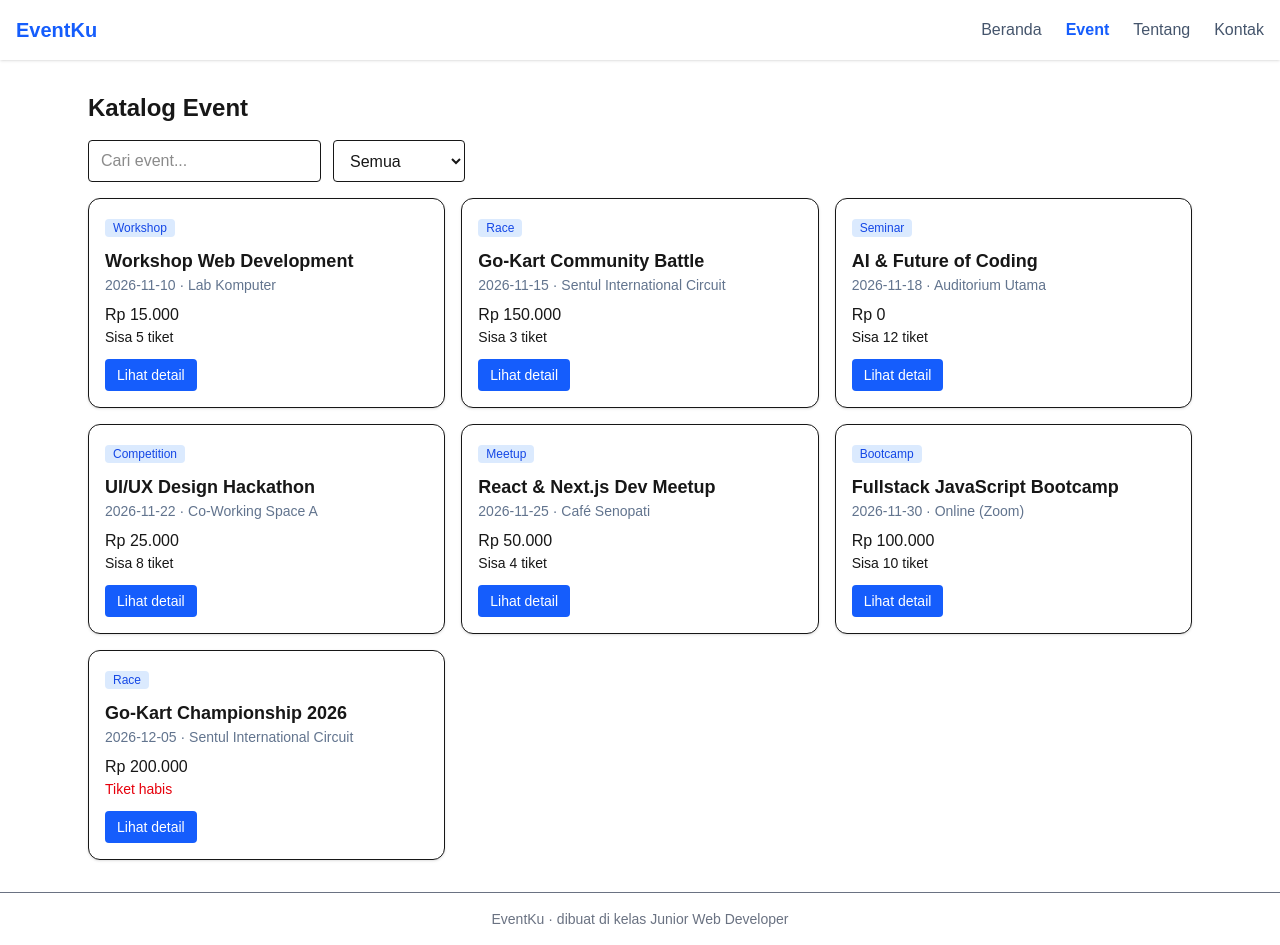
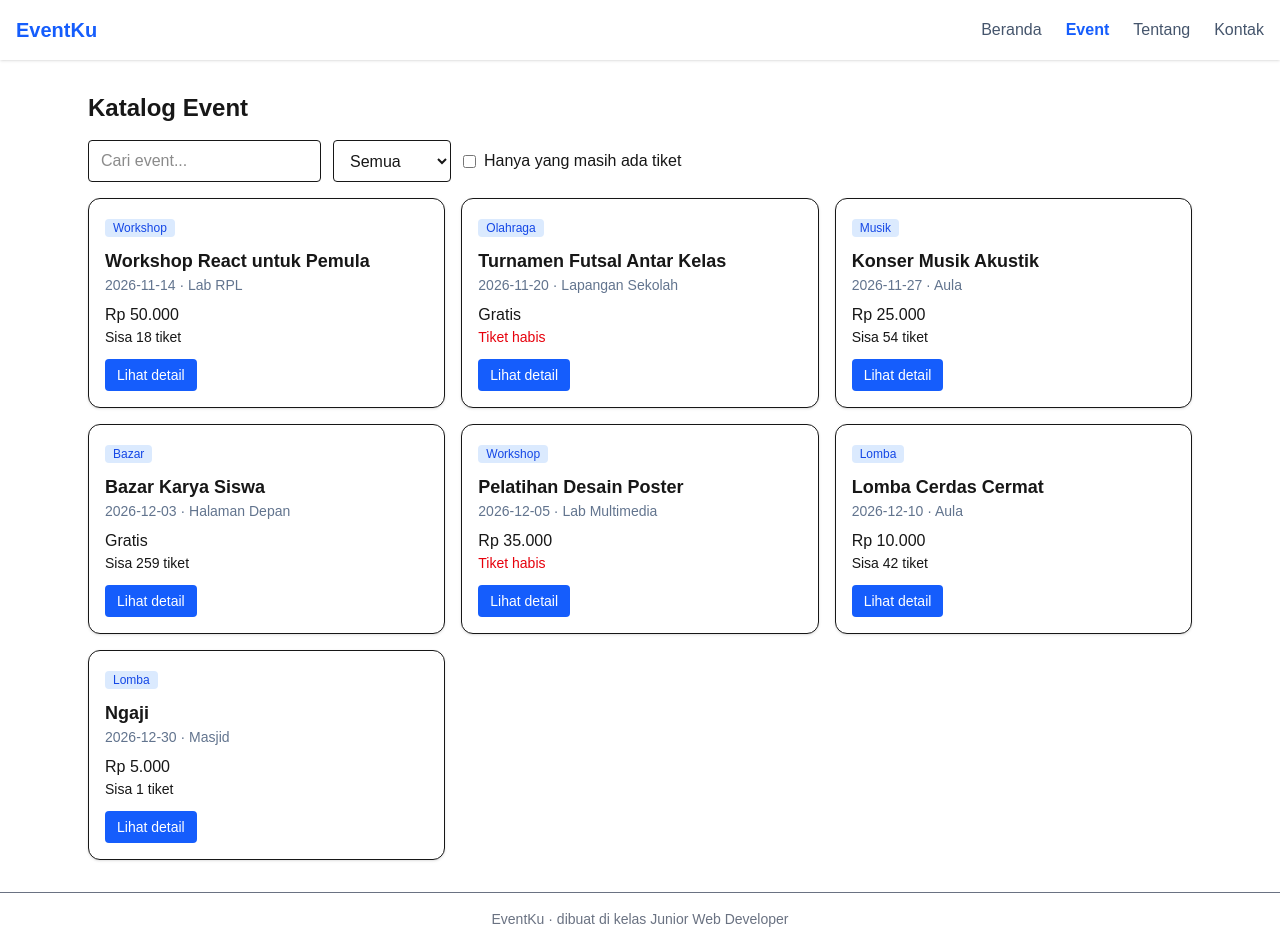
Before and after one commit to LodyGantengBet/latihan-nextjs, a Next.js app: page /event in a window 1280 px wide. Built offline with nearby package versions, Linux system fonts and the light colour scheme.

Commit message:
selasa misi5 menambahkan form pesan

```diff
--- a/app/event/[id]/page.tsx
+++ b/app/event/[id]/page.tsx
@@ -1,6 +1,7 @@
 import { notFound } from "next/navigation";
-import Link from "next/link"; // Tambahkan import Link ini
+import Link from "next/link";
 import { events, rupiah } from "../../../data/events";
+import FormPesan from "@/components/FormPesan";
 
 type PageProps = {
   params: Promise<{ id: string }>;
@@ -22,16 +23,22 @@ export default async function Detail({ params }: PageProps) {
       <span className="rounded bg-blue-100 px-2 py-0.5 text-xs text-blue-700">
         {event.kategori}
       </span>
+
       <h1 className="mt-2 text-3xl font-bold">{event.judul}</h1>
+
       <p className="mt-1 text-slate-500">
         {event.tanggal} · {event.lokasi}
       </p>
+
       <p className="mt-4 text-xl font-semibold">{rupiah(event.harga)}</p>
+
       <p className="text-slate-600">
         Sisa {sisa} dari {event.kuota} tiket
       </p>
 
-      {/* Kode tantangan di bawah ini */}
+      {/* Form pemesanan tiket */}
+      <FormPesan event={event} />
+
       <Link
         href="/event"
         className="mt-4 inline-block text-blue-600 hover:underline"
--- /dev/null
+++ b/components/FormPesan.tsx
@@ -0,0 +1,57 @@
+"use client";
+
+import { useState } from "react";
+import { rupiah, type Event } from "@/data/events";
+
+export default function FormPesan({ event }: { event: Event }) {
+  const sisa = event.kuota - event.terisi;
+  const [nama, setNama] = useState("");
+  const [jumlah, setJumlah] = useState(1);
+  const [pesan, setPesan] = useState("");
+  const [berhasil, setBerhasil] = useState(false);
+
+  function kirim(e: React.FormEvent) {
+    e.preventDefault();
+    setBerhasil(false);
+    if (nama.trim().length < 3) return setPesan("Nama minimal 3 huruf.");
+    if (jumlah < 1) return setPesan("Jumlah tiket minimal 1.");
+    if (jumlah > sisa) return setPesan(`Sisa tiket hanya ${sisa}.`);
+    setPesan("");
+    setBerhasil(true);
+  }
+
+  if (sisa === 0) {
+    return <p className="mt-6 font-medium text-red-600">Tiket sudah habis.</p>;
+  }
+
+  return (
+    <form onSubmit={kirim} className="mt-6 space-y-3 border-t pt-4">
+      <h2 className="text-lg font-semibold">Pesan tiket</h2>
+      <input
+        value={nama}
+        onChange={(e) => setNama(e.target.value)}
+        placeholder="Nama pemesan"
+        className="block w-full rounded border px-3 py-2"
+      />
+      <input
+        type="number"
+        value={jumlah}
+        onChange={(e) => setJumlah(Number(e.target.value))}
+        className="block w-32 rounded border px-3 py-2"
+      />
+      <p>
+        Total: <b>{rupiah(event.harga * jumlah)}</b>
+      </p>
+      {pesan && <p className="text-red-600">{pesan}</p>}
+      {berhasil && (
+        <p className="text-green-700">
+          Terima kasih {nama}! {jumlah} tiket dipesan (belum tersimpan, ini
+          masih latihan)
+        </p>
+      )}
+      <button className="rounded bg-blue-600 px-4 py-2 text-white hover:bg-blue-700">
+        Pesan
+      </button>
+    </form>
+  );
+}
--- a/components/KatalogInteraktif.tsx
+++ b/components/KatalogInteraktif.tsx
@@ -7,12 +7,14 @@ import KartuEvent from "./KartuEvent";
 export default function KatalogInteraktif({ events }: { events: Event[] }) {
   const [cari, setCari] = useState("");
   const [kategori, setKategori] = useState("Semua");
+  const [hanyaAdaTiket, setHanyaAdaTiket] = useState(false);
 
   const daftarKategori = ["Semua", ...new Set(events.map((e) => e.kategori))];
   const hasil = events.filter(
     (e) =>
       e.judul.toLowerCase().includes(cari.toLowerCase()) &&
-      (kategori === "Semua" || e.kategori === kategori),
+      (kategori === "Semua" || e.kategori === kategori) &&
+      (!hanyaAdaTiket || e.terisi < e.kuota),
   );
 
   return (
@@ -33,6 +35,14 @@ export default function KatalogInteraktif({ events }: { events: Event[] }) {
             <option key={k}>{k}</option>
           ))}
         </select>
+        <label className="flex items-center gap-2">
+          <input
+            type="checkbox"
+            checked={hanyaAdaTiket}
+            onChange={(e) => setHanyaAdaTiket(e.target.checked)}
+          />
+          Hanya yang masih ada tiket
+        </label>
       </div>
       {hasil.length === 0 ? (
         <p className="text-slate-500">Tidak ada event yang cocok.</p>
--- a/data/events.ts
+++ b/data/events.ts
@@ -5,8 +5,6 @@ export type Event = {
   tanggal: string;
   lokasi: string;
   harga: number;
-  gambar: string;
-  deskripsi: string;
   kuota: number;
   terisi: number;
 };
@@ -14,99 +12,76 @@ export type Event = {
 export const events: Event[] = [
   {
     id: 1,
-    judul: "Workshop Web Development",
+    judul: "Workshop React untuk Pemula",
     kategori: "Workshop",
-    tanggal: "2026-11-10",
-    lokasi: "Lab Komputer",
-    harga: 15000,
-    gambar: "/events/workshop.jpg",
-    deskripsi: "Belajar membuat website menggunakan teknologi modern.",
-    kuota: 50,
-    terisi: 45,
+    tanggal: "2026-11-14",
+    lokasi: "Lab RPL",
+    harga: 50000,
+    kuota: 30,
+    terisi: 12,
   },
   {
     id: 2,
-    judul: "Go-Kart Community Battle",
-    kategori: "Race",
-    tanggal: "2026-11-15",
-    lokasi: "Sentul International Circuit",
-    harga: 150000,
-    gambar: "/events/gokart.jpg",
-    deskripsi: "Adu kecepatan go-kart seru bersama komunitas pembalap lokal.",
+    judul: "Turnamen Futsal Antar Kelas",
+    kategori: "Olahraga",
+    tanggal: "2026-11-20",
+    lokasi: "Lapangan Sekolah",
+    harga: 0,
     kuota: 20,
-    terisi: 17,
+    terisi: 20,
   },
   {
     id: 3,
-    judul: "AI & Future of Coding",
-    kategori: "Seminar",
-    tanggal: "2026-11-18",
-    lokasi: "Auditorium Utama",
-    harga: 0,
-    gambar: "/events/ai-seminar.jpg",
-    deskripsi:
-      "Mengenal perkembangan kecerdasan buatan dalam dunia pemrograman.",
-    kuota: 100,
-    terisi: 88,
+    judul: "Konser Musik Akustik",
+    kategori: "Musik",
+    tanggal: "2026-11-27",
+    lokasi: "Aula",
+    harga: 25000,
+    kuota: 150,
+    terisi: 96,
   },
   {
     id: 4,
-    judul: "UI/UX Design Hackathon",
-    kategori: "Competition",
-    tanggal: "2026-11-22",
-    lokasi: "Co-Working Space A",
-    harga: 25000,
-    gambar: "/events/uiux.jpg",
-    deskripsi: "Kompetisi desain antarmuka aplikasi dalam waktu terbatas.",
-    kuota: 40,
-    terisi: 32,
+    judul: "Bazar Karya Siswa",
+    kategori: "Bazar",
+    tanggal: "2026-12-03",
+    lokasi: "Halaman Depan",
+    harga: 0,
+    kuota: 300,
+    terisi: 41,
   },
   {
     id: 5,
-    judul: "React & Next.js Dev Meetup",
-    kategori: "Meetup",
-    tanggal: "2026-11-25",
-    lokasi: "Café Senopati",
-    harga: 50000,
-    gambar: "/events/meetup.jpg",
-    deskripsi:
-      "Diskusi santai seputar trik dan tips optimasi aplikasi Next.js.",
-    kuota: 30,
-    terisi: 26,
+    judul: "Pelatihan Desain Poster",
+    kategori: "Workshop",
+    tanggal: "2026-12-05",
+    lokasi: "Lab Multimedia",
+    harga: 35000,
+    kuota: 25,
+    terisi: 25,
   },
   {
     id: 6,
-    judul: "Fullstack JavaScript Bootcamp",
-    kategori: "Bootcamp",
-    tanggal: "2026-11-30",
-    lokasi: "Online (Zoom)",
-    harga: 100000,
-    gambar: "/events/bootcamp.jpg",
-    deskripsi:
-      "Pelatihan intensif pembuatan aplikasi dari frontend hingga backend.",
+    judul: "Lomba Cerdas Cermat",
+    kategori: "Lomba",
+    tanggal: "2026-12-10",
+    lokasi: "Aula",
+    harga: 10000,
     kuota: 60,
-    terisi: 50,
+    terisi: 18,
   },
-
   {
     id: 7,
-    judul: "Go-Kart Championship 2026",
-    kategori: "Race",
-    tanggal: "2026-12-05",
-    lokasi: "Sentul International Circuit",
-    harga: 200000,
-    gambar: "/events/gokart-championship.jpg",
-    deskripsi:
-      "Kejuaraan go-kart bergengsi akhir tahun untuk para pencinta kecepatan.",
-    kuota: 25,
-    terisi: 25,
+    judul: "Ngaji",
+    kategori: "Lomba",
+    tanggal: "2026-12-30",
+    lokasi: "Masjid",
+    harga: 5000,
+    kuota: 1000,
+    terisi: 999,
   },
 ];
 
-export function rupiah(nominal: number) {
-  return new Intl.NumberFormat("id-ID", {
-    style: "currency",
-    currency: "IDR",
-    maximumFractionDigits: 0,
-  }).format(nominal);
+export function rupiah(n: number) {
+  return n === 0 ? "Gratis" : "Rp " + n.toLocaleString("id-ID");
 }
```
